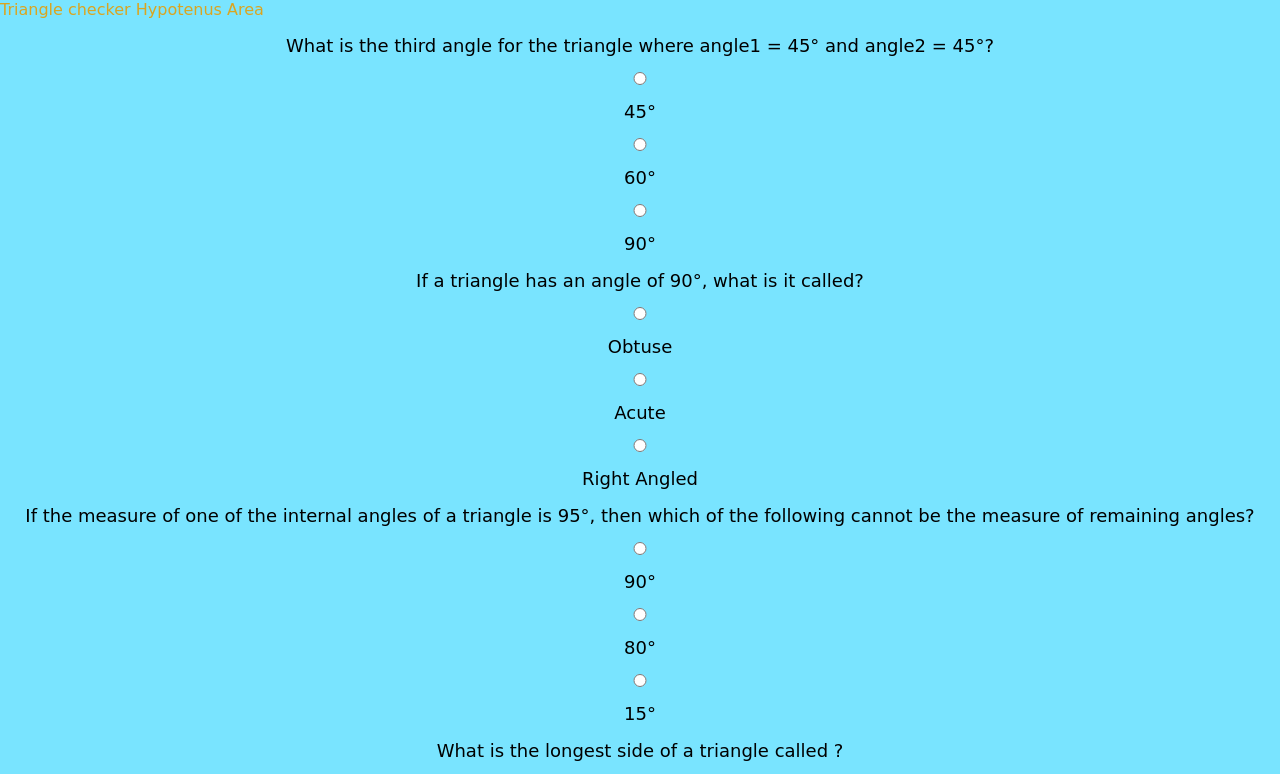
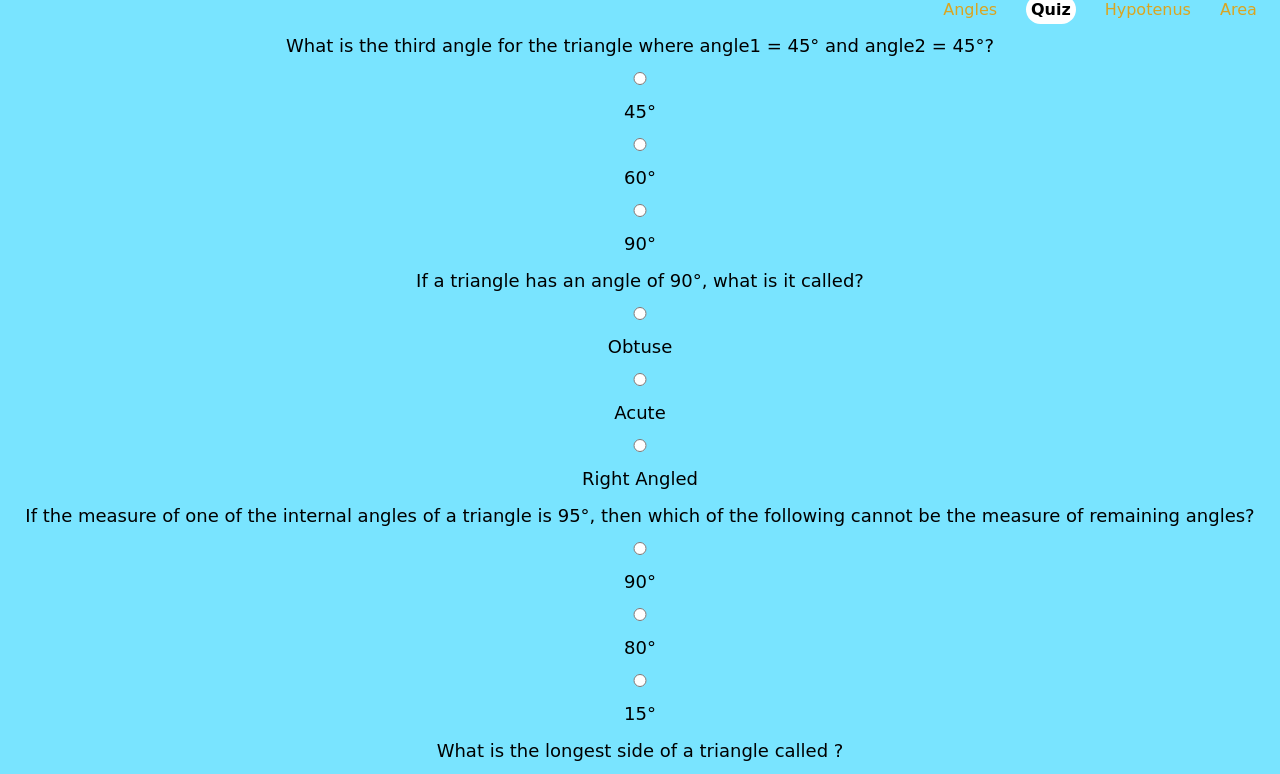
Before and after one commit to TejasShekar/Fun_With_Triangles, a plain HTML site: page quiz.html in a window 1280 px wide. Shown: the top 774 px of the page. Drawn offline with Linux system fonts and the light colour scheme; a web font is replaced by a local one.

Commit message:
refactor and css update

```diff
--- a/quiz.html
+++ b/quiz.html
@@ -8,11 +8,16 @@
     <link rel="stylesheet" href="/style.css" />
   </head>
   <body>
-    <nav class="navbar">
-      <a href="/index.html">Triangle checker</a>
-      <a href="/hypotenuse.html">Hypotenus</a>
-      <a href="/area.html">Area</a>
-  </nav>
+    <nav>
+      <nav class="navbar">
+        <ul class="nav-pills no-bullets">
+          <li class="li-inline"><a href="/">Angles</a></li>
+          <li class="li-inline"><a class="link highlight" href="/quiz.html">Quiz</a></li>
+          <li class="li-inline"><a href="/hypotenuse.html">Hypotenus</a></li>
+          <li class="li-inline"><a href="/area.html">Area</a></li>
+        </ul>
+      </nav>
+    </nav>
     <form class="quiz-form">
       <div class="questions">
         <p>
--- a/style.css
+++ b/style.css
@@ -7,10 +7,33 @@
   background-color: rgb(121, 228, 255);
   font-family: "Fuzzy Bubbles", cursive;
 }
+.no-bullets {
+  list-style: none;
+  padding: 0rem 0.7rem;
+  padding-inline-start: 0px;
+}
+.nav-pills {
+  text-align: right;
+}
+.li-inline {
+  display: inline;
+  padding: 0rem 0.75rem;
+}
+.link {
+  color: white;
+  text-decoration: none;
+}
+.highlight {
+  color: var(--primary-color);
+  font-weight: bold;
+  background-color: white;
+  border-radius: 1rem;
+  padding: 0.3rem;
+}
 
 h1 {
-    text-align: center;
-  }
+  text-align: center;
+}
 
 label,
 p {
@@ -29,8 +52,8 @@ input {
   border-radius: 1rem;
   border-color: orangered;
 }
-label input{
-    /* display: inline; */
+label input {
+  /* display: inline; */
 }
 button {
   font-size: medium;
```
Also changed, not shown: area.html (+6 -3 lines), hypotenuse.html (+6 -3 lines), index.html (+8 -5 lines).
